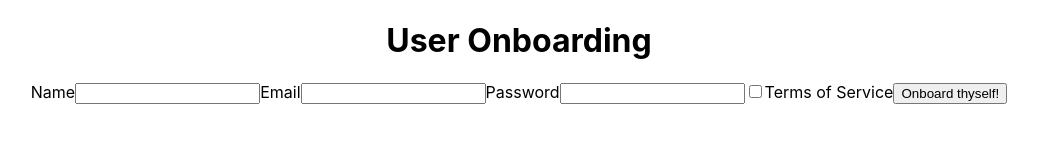
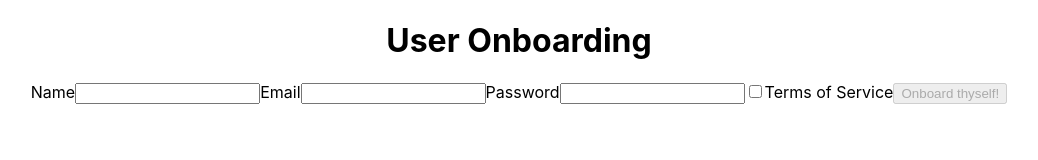
Before and after one commit to Patrick-G-Oliver/User-Onboarding, a React (Create React App) app: page / in a window 1280 px wide. Shown: the top 160 px of the page, without its empty margins (121-1159 px from the left). Built offline with nearby package versions, Linux system fonts and the light colour scheme.

Commit message:
Step 4 (returned data rendered to screen) complete

```diff
--- a/src/App.js
+++ b/src/App.js
@@ -1,14 +1,23 @@
-import React from "react";
+import React, {useState} from "react";
 import "./App.css";
 import Form from "./Components/Form.js";
 import Users from "./Components/Users";
 
 function App() {
+  // 1) set up state property called 'users' that is initialized
+  // with an empty array
+  const [users, setUsers] = useState([]);
+  // 2) Every time you make a POST request, and get that new user data back, update your users state with the new user added to the array
+
+  console.log(users);
+
   return (
     <div className="App">
       <h1>User Onboarding</h1>
-      <Form />
-      <Users />
+      <Form users = {users} setUsers = {setUsers} />
+      {users.map( (user) => {
+         return  <Users key={user.id} user={user}/>
+      })}
     </div>
   );
 }
--- a/src/Components/Form.js
+++ b/src/Components/Form.js
@@ -1,26 +1,28 @@
-import React, { useState } from "react";
+import React, { useState, useEffect } from "react";
 import * as yup from "yup";
 import axios from "axios";
 import { validate } from "json-schema";
 import { formatWithOptions } from "util";
+import { tsPropertySignature } from "@babel/types";
 
 const formSchema = yup.object().shape({
     name: yup
         .string()
-        .required("Name is a required field"),
+        .required("Name is a required field."),
     email: yup
         .string()
-        .email("A valid email address is required")
-        .required("An email adress must be added"),
+        .email("A valid email address is required.")
+        .required("An email adress must be added."),
     password: yup
         .string()
-        .required("A password is required"),
+        .min(5, ">= 5 characters required")
+        .required("A password is required."),
     terms: yup
         .boolean()
-        .oneOf([true], "Agree or else!")
+        .oneOf([true], "Acceptance of terms required.")
 });
 
-const Form = () => {
+const Form = (props) => {
     const [userInput, setUserInput] = useState({
         name: "",
         email: "",
@@ -34,17 +36,28 @@ const Form = () => {
         password: "",
         terms: ""
     });
+    // buttonDisabled = state variable that enables/disables submit button
+    const [buttonDisabled, setButtonDisabled] = useState(true);
+    // form sheme must be valid for submit button to be enabled
+    useEffect(() => {
+        formSchema.isValid(userInput)
+            .then(valid => {
+                setButtonDisabled(!valid);
+            });
+    }, [userInput]);
 
     const validate = e => {
         let value =
-            e.target.type === "checkbox" ? e.target.chekced :
+            e.target.type === "checkbox" ?
+            e.target.chekced :
             e.target.value;
         yup
             .reach(formSchema, e.target.name)
             .validate(value)
             .then(valid => {
                 setErrorState({
-                    ...errorState, [e.target.name]: ""
+                    ...errorState,
+                    [e.target.name]: ""
                 });
             })
             .catch(err => {
@@ -73,8 +86,11 @@ const Form = () => {
         console.log("form submission complete");
         axios
             .post(' https://reqres.in/api/users', userInput)
-            .then(response => console.log(response))
-            .catch(err => console.log(err));
+            .then(response => {
+                props.setUsers([...props.users, response.data])
+                console.log(response)})
+            .catch(err =>
+                console.log(err));
         clearUserForm();
     };
 
@@ -133,7 +149,7 @@ const Form = () => {
                         <p className="error">{errorState.terms}</p>
                     ) : null }
                 </label>
-                <button>Onboard thyself!</button>
+                <button disabled={buttonDisabled}>Onboard thyself!</button>
             </form>
         </div>
     )
--- a/src/Components/Users.js
+++ b/src/Components/Users.js
@@ -1,14 +1,16 @@
 import React, { useState } from 'react';
 
+
+
 const Users = (props) => {
+
     return (
         <div>
-
+            <h2>{props.user.name}</h2>
+            <p>{props.user.email}</p>
         </div>
     )
 }
-/* to display POST request data
-<pre>{JSON.stringify(post, null, 2)}</pre>
-*/
+
 
 export default Users;
```
